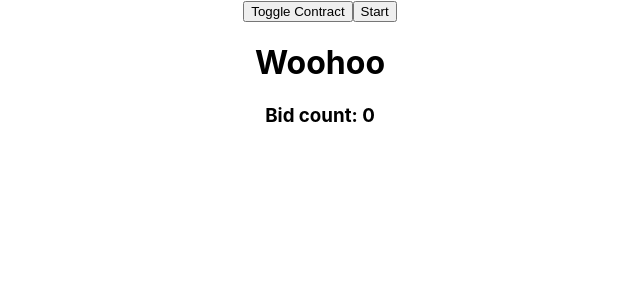
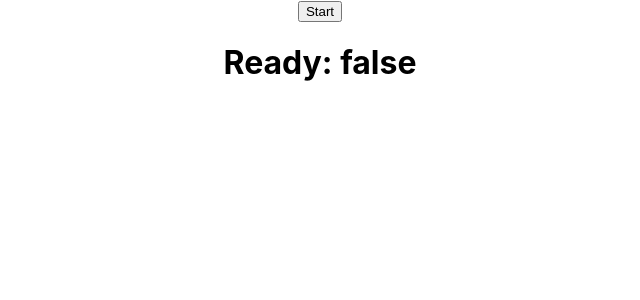
Before and after one commit to zhomas/thomas-17-01-22, a React (Create React App) app: page / in a window 1280 px wide. Shown: the top 300 px of the page, without its empty margins (320-960 px from the left). Built offline with nearby package versions, Linux system fonts and the light colour scheme.

Commit message:
change of plan - using redux

```diff
--- a/package.json
+++ b/package.json
@@ -3,6 +3,7 @@
   "version": "0.1.0",
   "private": true,
   "dependencies": {
+    "@reduxjs/toolkit": "^1.7.1",
     "@testing-library/jest-dom": "^5.16.1",
     "@testing-library/react": "^12.1.2",
     "@testing-library/user-event": "^13.5.0",
@@ -12,6 +13,7 @@
     "@types/react-dom": "^17.0.11",
     "react": "^17.0.2",
     "react-dom": "^17.0.2",
+    "react-redux": "^7.2.6",
     "react-scripts": "5.0.0",
     "typescript": "^4.5.4",
     "web-vitals": "^2.1.3"
--- a/src/App.tsx
+++ b/src/App.tsx
@@ -1,26 +1,78 @@
 import React, { useEffect, useRef, useState } from 'react';
 import logo from './logo.svg';
-import { useOrderList, Contract } from './hooks/useOrderList';
+import { Contract, useWebsocketInstance } from './hooks/useOrderList';
 import './App.css';
+import { connect, ConnectedProps } from 'react-redux';
+import { AppDispatch, RootState } from '.';
+import { setSnapshot, updateDelta } from './orders.slice';
 
-function App() {
-  const { bids, asks, active, methods } = useOrderList({
+type Order = [price: number, size: number];
+
+type WSData =
+  | { event: 'info'; version: number }
+  | { event: 'subscribed'; feed: string; product_ids: Contract[] }
+  | Snapshot
+  | { feed: string; product_id: Contract; bids: Order[]; asks: Order[] };
+
+interface Snapshot {
+  numLevels: number;
+  feed: string;
+  bids: Order[];
+  asks: Order[];
+  product_id: Contract;
+}
+
+type OrderDict = { [K: number]: number };
+
+type Props = ConnectedProps<typeof connector>;
+
+const App: React.FC<Props> = ({ updateSnapshot, updateDelta }) => {
+  const [bids, setBids] = useState<OrderDict>({});
+
+  const { ready, stop, start } = useWebsocketInstance({
     url: 'wss://www.cryptofacilities.com/ws/v1',
+    onMessage: (e) => {
+      const data: WSData = JSON.parse(e.data);
+      if (!('bids' in data && 'asks' in data)) return; // ignore
+
+      if ('numLevels' in data) {
+        // snapshot
+        updateSnapshot(data.bids);
+        return;
+      }
+
+      updateDelta(data.bids);
+
+      console.log(data);
+    },
   });
-
-  const handleToggleActive = () => {
-    const fn = active ? methods.stop : methods.start;
-    fn();
-  };
 
   return (
     <div className="App">
-      <button onClick={methods.toggleContract}>Toggle Contract</button>
-      <button onClick={handleToggleActive}>{active ? 'Stop' : 'Start'}</button>
-      <h1>Woohoo</h1>
-      <h3>Bid count: {bids.length}</h3>
+      {ready ? <button onClick={stop}>Stop</button> : <button onClick={start}>Start</button>}
+      <h1>Ready: {ready.toString()}</h1>
+      {/* <h3>Bid count: {bids.length}</h3> */}
     </div>
   );
-}
+};
 
-export default App;
+const mapState = (state: RootState) => {
+  return {};
+};
+
+const mapDispatch = (dispatch: AppDispatch) => {
+  return {
+    updateSnapshot: (bids: Order[]) => {
+      const action = setSnapshot({ bids, asks: [] });
+      dispatch(action);
+    },
+    updateDelta: (bids: Order[]) => {
+      const action = updateDelta({ bids, asks: [] });
+      dispatch(action);
+    },
+  };
+};
+
+const connector = connect(mapState, mapDispatch);
+
+export default connector(App);
--- a/src/hooks/useOrderList.ts
+++ b/src/hooks/useOrderList.ts
@@ -4,6 +4,7 @@ export type Contract = 'PI_XBTUSD' | 'PI_ETHUSD';
 
 interface OrderListSubscribeOptions {
   url: string;
+  onMessage: (e: MessageEvent<any>) => void;
 }
 
 type Order = [price: number, size: number];
@@ -22,107 +23,111 @@ interface Snapshot {
   product_id: Contract;
 }
 
-interface OrderList {
-  bids: number;
-}
+export const useWebsocketInstance = (opts: OrderListSubscribeOptions) => {
+  const [ready, setReady] = useState(false);
+  const [count, setCount] = useState(0);
+  const [instance, setInstance] = useState<WebSocket | null>(null);
 
-interface Socketish {
-  onmessage: (e: MessageEvent<string>) => void;
-  onopen: (e: Event) => void;
-  close: () => void;
-  send: (data: string) => void;
-  OPEN: number;
-}
-
-const defaultSocket: Socketish = {
-  onmessage: function (e: MessageEvent<string>): void {
-    throw new Error('Function not implemented.');
-  },
-  onopen: function (): void {
-    throw new Error('Function not implemented.');
-  },
-  close: function (): void {
-    throw new Error('Function not implemented.');
-  },
-  send: function (data: string): void {
-    throw new Error('Function not implemented.');
-  },
-  OPEN: 0,
+  return {
+    ready: ready,
+    start: () => {
+      const ws = new WebSocket(opts.url);
+      ws.onopen = () => {
+        console.log('open');
+        console.trace();
+        const sub = { event: 'subscribe', feed: 'book_ui_1', product_ids: ['PI_XBTUSD'] };
+        ws.send(JSON.stringify(sub));
+        setReady(true);
       };
 
-export const useOrderList = (opts: OrderListSubscribeOptions) => {
-  const { url } = opts;
-  const [contract, setContract] = useState<Contract>('PI_XBTUSD');
-  const [instance, setInstance] = useState<Socketish>(defaultSocket);
-
-  const bidsRef = useRef<Order[]>([]);
-  const asksRef = useRef<Order[]>([]);
-  const [bids, setBids] = useState<Order[]>([]);
-
-  const onMessage = (e: MessageEvent<string>) => {
-    const data: WSData = JSON.parse(e.data);
-
-    if ('numLevels' in data) {
-      // snapshot
-      console.log(data);
-      bidsRef.current = data.bids;
-      setBids(data.bids);
-      //setAsks(data.asks);
-    } else if ('bids' in data && 'asks' in data) {
-      // delta
-      bidsRef.current = [...bidsRef.current, ...data.bids];
-      console.log(bidsRef.current);
-    }
+      ws.onclose = () => {
+        setReady(false);
       };
 
-  const start = () => {
-    const sock = new WebSocket(url);
-    setInstance(sock as Socketish);
-    sock.onmessage = onMessage;
-    sock.onopen = () => {
-      const sub = { event: 'subscribe', feed: 'book_ui_1', product_ids: [contract] };
-      sock.send(JSON.stringify(sub));
+      ws.onmessage = opts.onMessage;
+
+      setInstance(ws);
+    },
+    stop: () => {
+      console.log(instance);
+      instance?.close();
+    },
   };
 };
 
-  const stop = () => {
-    instance?.close();
-    setInstance(defaultSocket);
-  };
+// export const useOrderList = (opts: OrderListSubscribeOptions) => {
+//   const { url } = opts;
+//   const [contract, setContract] = useState<Contract>('PI_XBTUSD');
+//   const [instance, setInstance] = useState<Socketish>(defaultSocket);
 
-  const toggleContract = () => {
-    const next: Contract = contract === 'PI_XBTUSD' ? 'PI_ETHUSD' : 'PI_XBTUSD';
-    const sub = { event: 'subscribe', feed: 'book_ui_1', product_ids: [next] };
-    const unsub = {
-      event: 'unsubscribe',
-      feed: 'book_ui_1',
-      product_ids: ['PI_XBTUSD', 'PI_ETHUSD'].filter((c) => c !== next),
-    };
+//   const bidsRef = useRef<Order[]>([]);
+//   const asksRef = useRef<Order[]>([]);
+//   const [bids, setBids] = useState<Order[]>([]);
 
-    instance.send(JSON.stringify(unsub));
-    instance.send(JSON.stringify(sub));
-    setBids([]);
-    setContract(next);
-  };
+//   const onMessage = (e: MessageEvent<string>) => {
+//     const data: WSData = JSON.parse(e.data);
 
-  useEffect(() => {
-    const interval = setInterval(() => {
-      setBids(bidsRef.current);
-    }, 2000);
+//     if ('numLevels' in data) {
+//       // snapshot
+//       console.log(data);
+//       bidsRef.current = data.bids;
+//       setBids(data.bids);
+//       //setAsks(data.asks);
+//     } else if ('bids' in data && 'asks' in data) {
+//       // delta
+//       bidsRef.current = [...bidsRef.current, ...data.bids];
+//       console.log(bidsRef.current);
+//     }
+//   };
 
-    return () => {
-      clearInterval(interval);
-    };
-  });
+//   const start = () => {
+//     const sock = new WebSocket(url);
+//     setInstance(sock as Socketish);
+//     sock.onmessage = onMessage;
+//     sock.onopen = () => {
+//       const sub = { event: 'subscribe', feed: 'book_ui_1', product_ids: [contract] };
+//       sock.send(JSON.stringify(sub));
+//     };
+//   };
 
-  return {
-    active: instance !== null && instance.OPEN === 1,
-    bids,
-    asks: asksRef.current,
-    methods: {
-      start,
-      stop,
-      toggleContract,
-    },
-  };
-};
+//   const stop = () => {
+//     instance?.close();
+//     setInstance(defaultSocket);
+//   };
+
+//   const toggleContract = () => {
+//     const next: Contract = contract === 'PI_XBTUSD' ? 'PI_ETHUSD' : 'PI_XBTUSD';
+//     const sub = { event: 'subscribe', feed: 'book_ui_1', product_ids: [next] };
+//     const unsub = {
+//       event: 'unsubscribe',
+//       feed: 'book_ui_1',
+//       product_ids: ['PI_XBTUSD', 'PI_ETHUSD'].filter((c) => c !== next),
+//     };
+
+//     instance.send(JSON.stringify(unsub));
+//     instance.send(JSON.stringify(sub));
+//     setBids([]);
+//     setContract(next);
+//   };
+
+//   useEffect(() => {
+//     const interval = setInterval(() => {
+//       setBids(bidsRef.current);
+//     }, 2000);
+
+//     return () => {
+//       clearInterval(interval);
+//     };
+//   });
+
+//   return {
+//     active: instance !== null && instance.OPEN === 1,
+//     bids,
+//     asks: asksRef.current,
+//     methods: {
+//       start,
+//       stop,
+//       toggleContract,
+//     },
+//   };
+// };
--- a/src/index.tsx
+++ b/src/index.tsx
@@ -3,10 +3,21 @@ import ReactDOM from 'react-dom';
 import './index.css';
 import App from './App';
 import reportWebVitals from './reportWebVitals';
+import reducer from './orders.slice';
+import { configureStore } from '@reduxjs/toolkit';
+import { Provider } from 'react-redux';
+
+const store = configureStore({ reducer });
+
+export type RootState = ReturnType<typeof reducer>;
+
+export type AppDispatch = typeof store.dispatch;
 
 ReactDOM.render(
   <React.StrictMode>
-    <App />
+    <Provider store={store}>
+      <App />
+    </Provider>
   </React.StrictMode>,
   document.getElementById('root')
 );
--- /dev/null
+++ b/src/orders.slice.ts
@@ -0,0 +1,41 @@
+import { createSlice, PayloadAction } from '@reduxjs/toolkit';
+
+type Order = [price: number, size: number];
+
+interface OrderState {
+  bids: { [K: number]: number };
+  asks: { [K: number]: number };
+}
+
+const initialState: OrderState = {
+  bids: {},
+  asks: {},
+};
+
+const ordersSlice = createSlice({
+  name: 'orders',
+  initialState,
+  reducers: {
+    setSnapshot: (state, action: PayloadAction<{ bids: Order[]; asks: Order[] }>) => {
+      const { bids, asks } = action.payload;
+      for (const bid of bids) {
+        const [price, size] = bid;
+        state.bids[price] = size;
+      }
+    },
+    updateDelta: (state, action: PayloadAction<{ bids: Order[]; asks: Order[] }>) => {
+      for (const bid of action.payload.bids) {
+        const [price, size] = bid;
+        state.bids[price] = size;
+      }
+
+      state.bids = Object.entries(state.bids)
+        .filter(([_, v]) => v > 0)
+        .reduce((acc, [k, v]) => ({ ...acc, [k]: v }), {});
+    },
+  },
+});
+
+export const { setSnapshot, updateDelta } = ordersSlice.actions;
+
+export default ordersSlice.reducer;
```
Also changed, not shown: 1 other file (tests, documents, lock files or other folders). Lines whose indentation alone changed are shown as unchanged.
